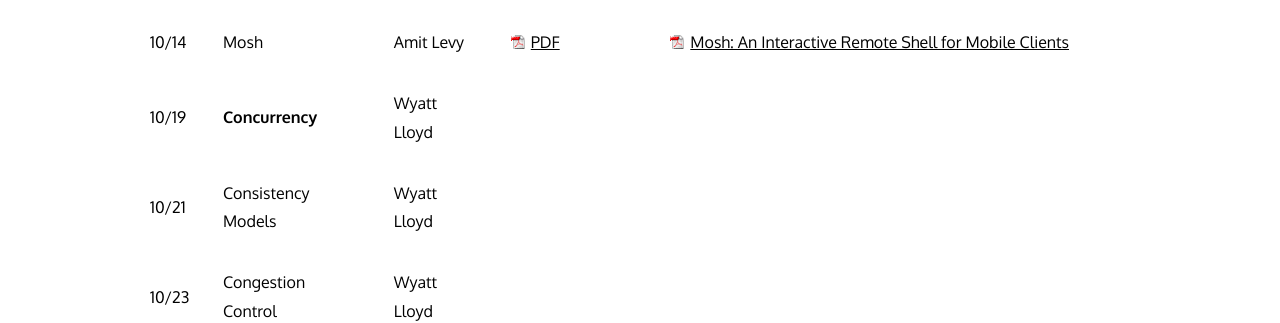
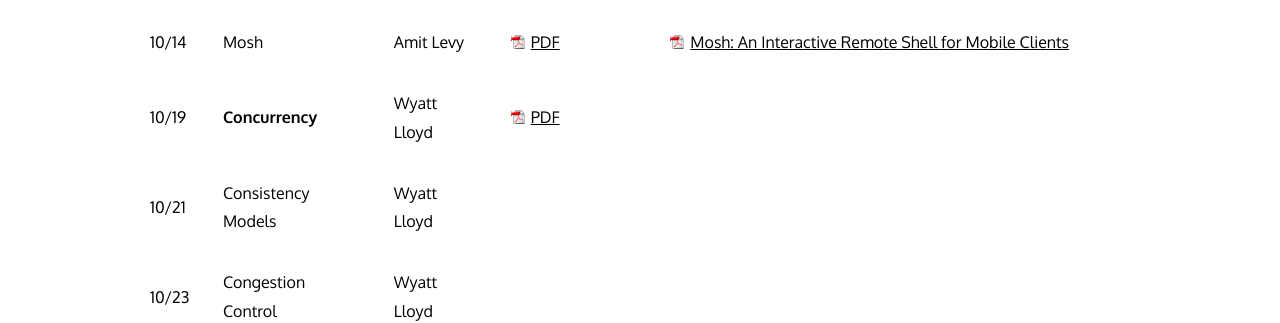
Before and after one commit to cos316/cos316-web, a Jekyll site: the page built from lectures.md, in a window 1280 px wide and 900 px high, scrolled down 1079 px. Shown: the part 153-476 px from the top of the window. Built offline with Jekyll 4.4.1, drawn with Linux system fonts in a browser that asks for light colours; nearby versions of some CDN libraries.

Commit message:
add l14 slides

```diff
--- a/lectures.md
+++ b/lectures.md
@@ -29,7 +29,7 @@ expected to attend lecture live if that is at all reasonable for you.
 | 10/07 | Virtual Machines  | Amit Levy   | [PDF](/lectures/L12-virtual-machines.pdf) | | |
 | 10/12 |  *FALL BREAK*     | | | | |
 | 10/14 | Mosh              | Amit Levy   | [PDF](/lectures/L13-mosh.pdf) | | [Mosh: An Interactive Remote Shell for Mobile Clients](https://mosh.org/mosh-paper.pdf) |
-| 10/19 | **Concurrency**   | Wyatt Lloyd | | | |
+| 10/19 | **Concurrency**   | Wyatt Lloyd | [PDF](/lectures/L14-concurrency-time.pdf) | | |
 | 10/21 | Consistency Models| Wyatt Lloyd | | | |
 | 10/23 | Congestion Control| Wyatt Lloyd | | | |
 | 10/28 | Events vs. Threads| Amit Levy   | | | |
```
Also changed, not shown: 1 other file.
